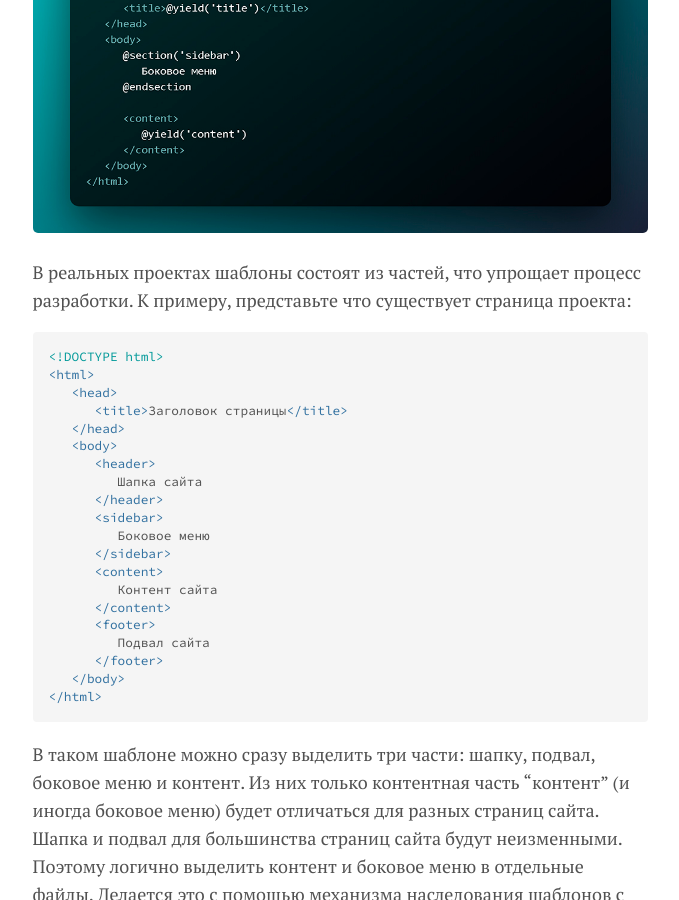
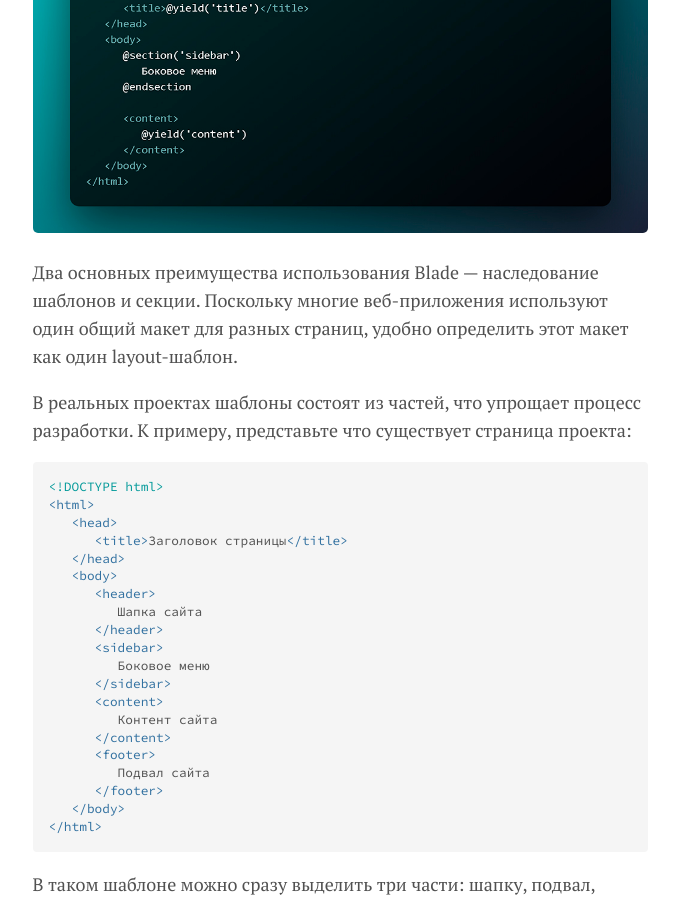
Before and after one commit to retro3f/retro3f.github.io, a Jekyll site: the page built from _posts/2021-05-23-nasledovanie-shablonov-blade-v-laravel.md, in a window 1280 px wide and 900 px high, scrolled down 375 px. Shown: the whole window, without its empty margins (300-979 px from the left). Built offline with Jekyll 4.4.1, drawn with Linux system fonts in a browser that asks for light colours.

Commit message:
Update 2021-05-23-nasledovanie-shablonov-blade-v-laravel.md

```diff
--- a/_posts/2021-05-23-nasledovanie-shablonov-blade-v-laravel.md
+++ b/_posts/2021-05-23-nasledovanie-shablonov-blade-v-laravel.md
@@ -11,6 +11,7 @@ image:
 ---
 
 
+Два основных преимущества использования Blade — наследование шаблонов и секции. Поскольку многие веб-приложения используют один общий макет для разных страниц, удобно определить этот макет как один layout-шаблон.
 
 В реальных проектах шаблоны состоят из частей, что упрощает процесс разработки. К примеру, представьте что существует страница проекта:
 
```
